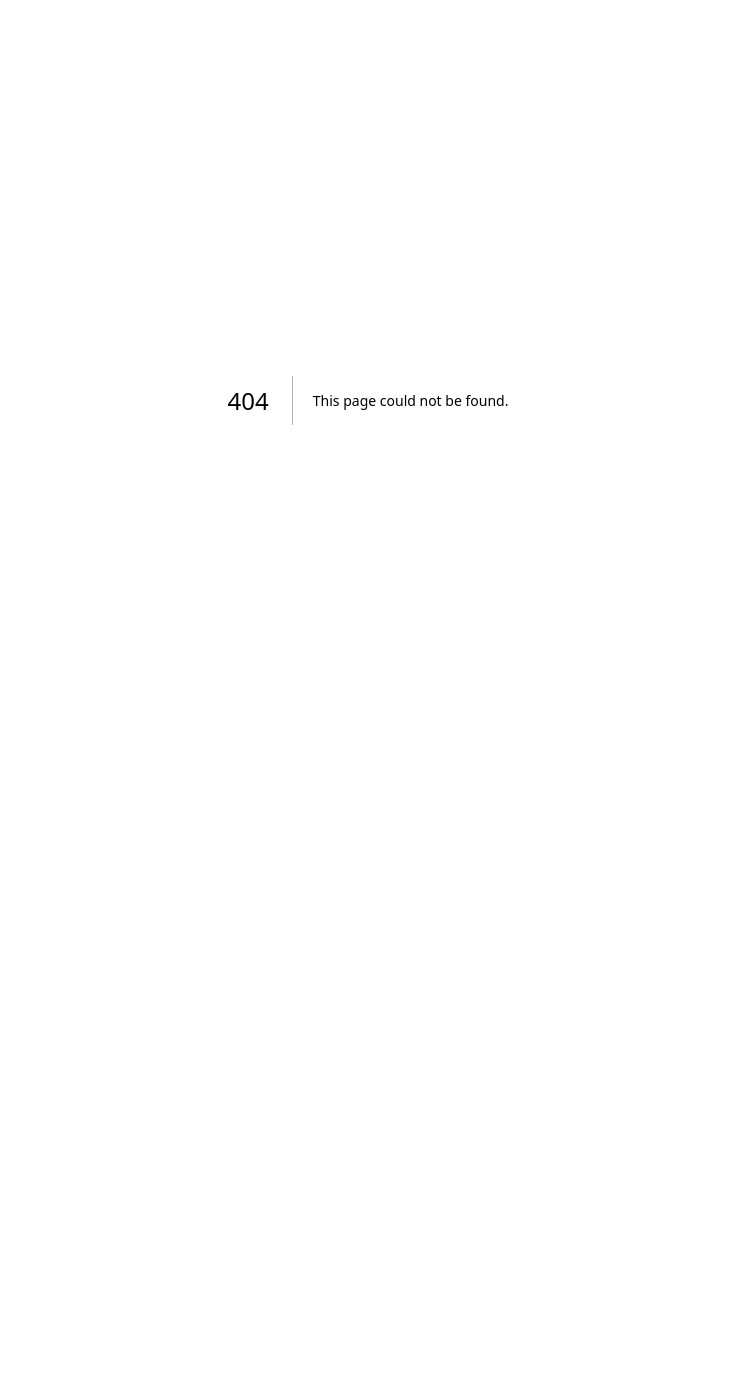
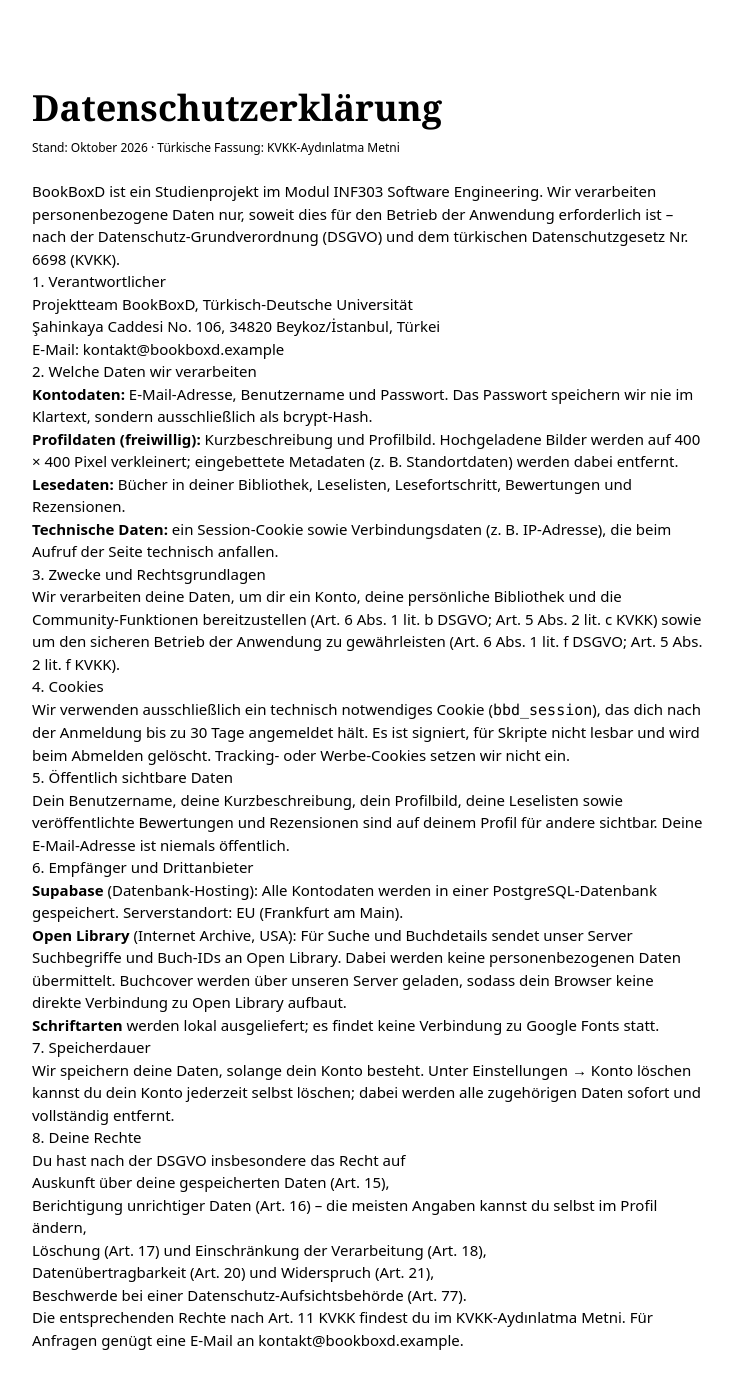
Before and after one commit to ahsenayvaz/bookboxD, a Next.js app: page /datenschutz in a window 1280 px wide. Before the commit this address had no page. Shown: the top 1388 px of the page, without its empty margins (272-1005 px from the left). Before the commit the page ends 800 px from the top, so only its background shows below. Built offline with nearby package versions, Linux system fonts and the light colour scheme.

Commit message:
Kontaktdaten-Konfiguration und DSGVO-Datenschutzerklärung erstellt

```diff
--- /dev/null
+++ b/src/app/datenschutz/page.tsx
@@ -0,0 +1,114 @@
+import type { Metadata } from "next";
+import Link from "next/link";
+import { ADDRESS, CONTACT_EMAIL, DB_REGION, LEGAL_UPDATED, RESPONSIBLE } from "@/lib/site";
+
+export const metadata: Metadata = { title: "Datenschutzerklärung" };
+
+export default function PrivacyPage() {
+  return (
+    <div className="px-4 pt-10">
+    <article className="paper prose-paper mx-auto max-w-3xl p-7 text-[15px] motion-safe:animate-fade-up sm:p-12">
+      <h1 className="font-serif text-4xl font-semibold text-ink [font-variation-settings:'SOFT'_100]">Datenschutzerklärung</h1>
+      <p className="mt-3 text-xs text-ink-soft">
+        Stand: {LEGAL_UPDATED} · Türkische Fassung:{" "}
+        <Link href="/kvkk">KVKK-Aydınlatma Metni</Link>
+      </p>
+
+      <p className="mt-6">
+        BookBoxD ist ein Studienprojekt im Modul INF303 Software Engineering. Wir verarbeiten personenbezogene Daten
+        nur, soweit dies für den Betrieb der Anwendung erforderlich ist – nach der Datenschutz-Grundverordnung (DSGVO)
+        und dem türkischen Datenschutzgesetz Nr. 6698 (KVKK).
+      </p>
+
+      <h2>1. Verantwortlicher</h2>
+      <p>
+        {RESPONSIBLE}
+        <br />
+        {ADDRESS}
+        <br />
+        E-Mail: <a href={`mailto:${CONTACT_EMAIL}`}>{CONTACT_EMAIL}</a>
+      </p>
+
+      <h2>2. Welche Daten wir verarbeiten</h2>
+      <ul>
+        <li>
+          <strong>Kontodaten:</strong> E-Mail-Adresse, Benutzername und Passwort. Das Passwort speichern wir nie im
+          Klartext, sondern ausschließlich als bcrypt-Hash.
+        </li>
+        <li>
+          <strong>Profildaten (freiwillig):</strong> Kurzbeschreibung und Profilbild. Hochgeladene Bilder werden auf
+          400 × 400 Pixel verkleinert; eingebettete Metadaten (z. B. Standortdaten) werden dabei entfernt.
+        </li>
+        <li>
+          <strong>Lesedaten:</strong> Bücher in deiner Bibliothek, Leselisten, Lesefortschritt, Bewertungen und
+          Rezensionen.
+        </li>
+        <li>
+          <strong>Technische Daten:</strong> ein Session-Cookie sowie Verbindungsdaten (z. B. IP-Adresse), die beim
+          Aufruf der Seite technisch anfallen.
+        </li>
+      </ul>
+
+      <h2>3. Zwecke und Rechtsgrundlagen</h2>
+      <p>
+        Wir verarbeiten deine Daten, um dir ein Konto, deine persönliche Bibliothek und die Community-Funktionen
+        bereitzustellen (Art. 6 Abs. 1 lit. b DSGVO; Art. 5 Abs. 2 lit. c KVKK) sowie um den sicheren Betrieb der
+        Anwendung zu gewährleisten (Art. 6 Abs. 1 lit. f DSGVO; Art. 5 Abs. 2 lit. f KVKK).
+      </p>
+
+      <h2>4. Cookies</h2>
+      <p>
+        Wir verwenden ausschließlich ein technisch notwendiges Cookie (<code>bbd_session</code>), das dich nach der
+        Anmeldung bis zu 30 Tage angemeldet hält. Es ist signiert, für Skripte nicht lesbar und wird beim Abmelden
+        gelöscht. Tracking- oder Werbe-Cookies setzen wir nicht ein.
+      </p>
+
+      <h2>5. Öffentlich sichtbare Daten</h2>
+      <p>
+        Dein Benutzername, deine Kurzbeschreibung, dein Profilbild, deine Leselisten sowie veröffentlichte
+        Bewertungen und Rezensionen sind auf deinem Profil für andere sichtbar. Deine E-Mail-Adresse ist niemals
+        öffentlich.
+      </p>
+
+      <h2>6. Empfänger und Drittanbieter</h2>
+      <ul>
+        <li>
+          <strong>Supabase</strong> (Datenbank-Hosting): Alle Kontodaten werden in einer PostgreSQL-Datenbank
+          gespeichert. Serverstandort: {DB_REGION}.
+        </li>
+        <li>
+          <strong>Open Library</strong> (Internet Archive, USA): Für Suche und Buchdetails sendet unser Server
+          Suchbegriffe und Buch-IDs an Open Library. Dabei werden keine personenbezogenen Daten übermittelt.
+          Buchcover werden über unseren Server geladen, sodass dein Browser keine direkte Verbindung zu Open Library
+          aufbaut.
+        </li>
+        <li>
+          <strong>Schriftarten</strong> werden lokal ausgeliefert; es findet keine Verbindung zu Google Fonts statt.
+        </li>
+      </ul>
+
+      <h2>7. Speicherdauer</h2>
+      <p>
+        Wir speichern deine Daten, solange dein Konto besteht. Unter{" "}
+        <Link href="/settings">Einstellungen → Konto löschen</Link> kannst du dein Konto jederzeit selbst löschen;
+        dabei werden alle zugehörigen Daten sofort und vollständig entfernt.
+      </p>
+
+      <h2>8. Deine Rechte</h2>
+      <p>Du hast nach der DSGVO insbesondere das Recht auf</p>
+      <ul>
+        <li>Auskunft über deine gespeicherten Daten (Art. 15),</li>
+        <li>Berichtigung unrichtiger Daten (Art. 16) – die meisten Angaben kannst du selbst im Profil ändern,</li>
+        <li>Löschung (Art. 17) und Einschränkung der Verarbeitung (Art. 18),</li>
+        <li>Datenübertragbarkeit (Art. 20) und Widerspruch (Art. 21),</li>
+        <li>Beschwerde bei einer Datenschutz-Aufsichtsbehörde (Art. 77).</li>
+      </ul>
+      <p>
+        Die entsprechenden Rechte nach Art. 11 KVKK findest du im{" "}
+        <Link href="/kvkk">KVKK-Aydınlatma Metni</Link>. Für Anfragen genügt eine E-Mail an{" "}
+        <a href={`mailto:${CONTACT_EMAIL}`}>{CONTACT_EMAIL}</a>.
+      </p>
+    </article>
+    </div>
+  );
+}
--- /dev/null
+++ b/src/lib/site.ts
@@ -0,0 +1,6 @@
+// Angaben für Datenschutzerklärung und KVKK-Seite – vor dem Livegang anpassen!
+export const CONTACT_EMAIL = "kontakt@bookboxd.example";
+export const DB_REGION = "EU (Frankfurt am Main)";
+export const RESPONSIBLE = "Projektteam BookBoxD, Türkisch-Deutsche Universität";
+export const ADDRESS = "Şahinkaya Caddesi No. 106, 34820 Beykoz/İstanbul, Türkei";
+export const LEGAL_UPDATED = "Oktober 2026";
```
